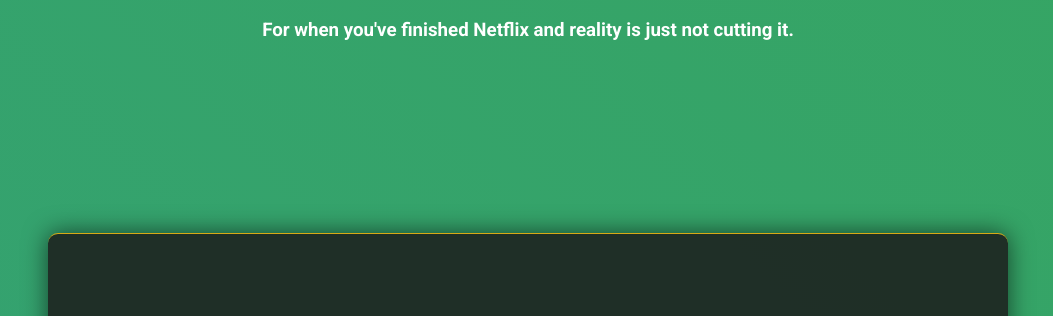
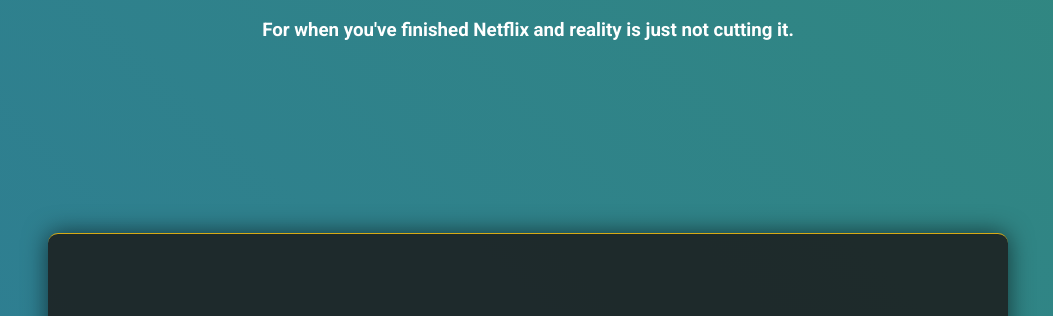
Before and after one commit to tungvn125/Anime, a plain HTML site: page docs/index.html in a window 1280 px wide. Shown: the part 264-580 px from the top of the page, without its empty margins (112-1165 px from the left). Drawn offline with Linux system fonts and the light colour scheme.

Commit message:
improve color

```diff
--- a/docs/style.css
+++ b/docs/style.css
@@ -16,7 +16,7 @@ body {
     margin: 0;
     padding: 0;
     line-height: 1.6;
-    background: linear-gradient(45deg, #ba8426, #329d84, #3cb32c);
+    background: linear-gradient(45deg, #BCC97C, #2a6eb1, #3cb32c);
     background-size: 400% 400%;
     animation: gradientBG 15s ease infinite;
 }
```
